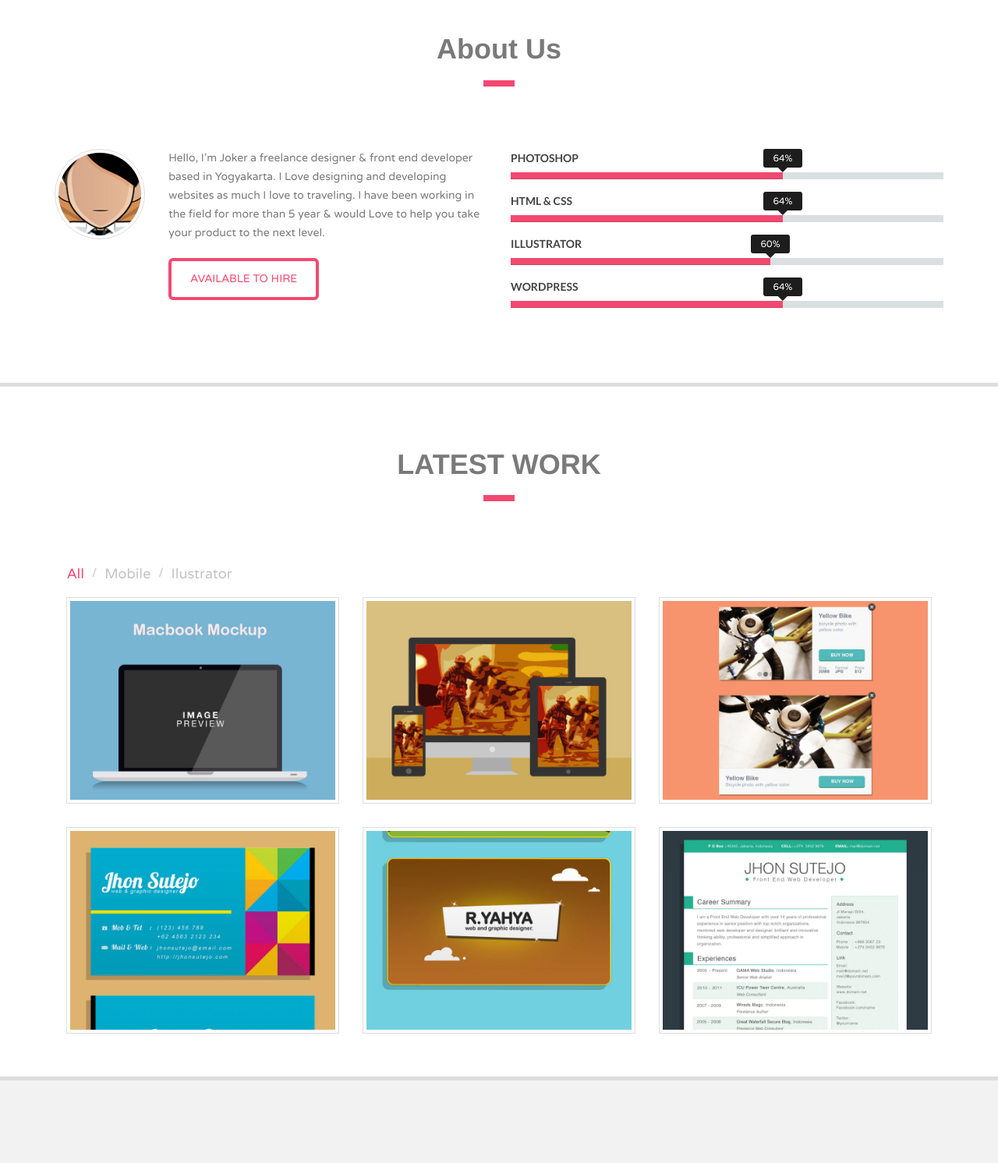
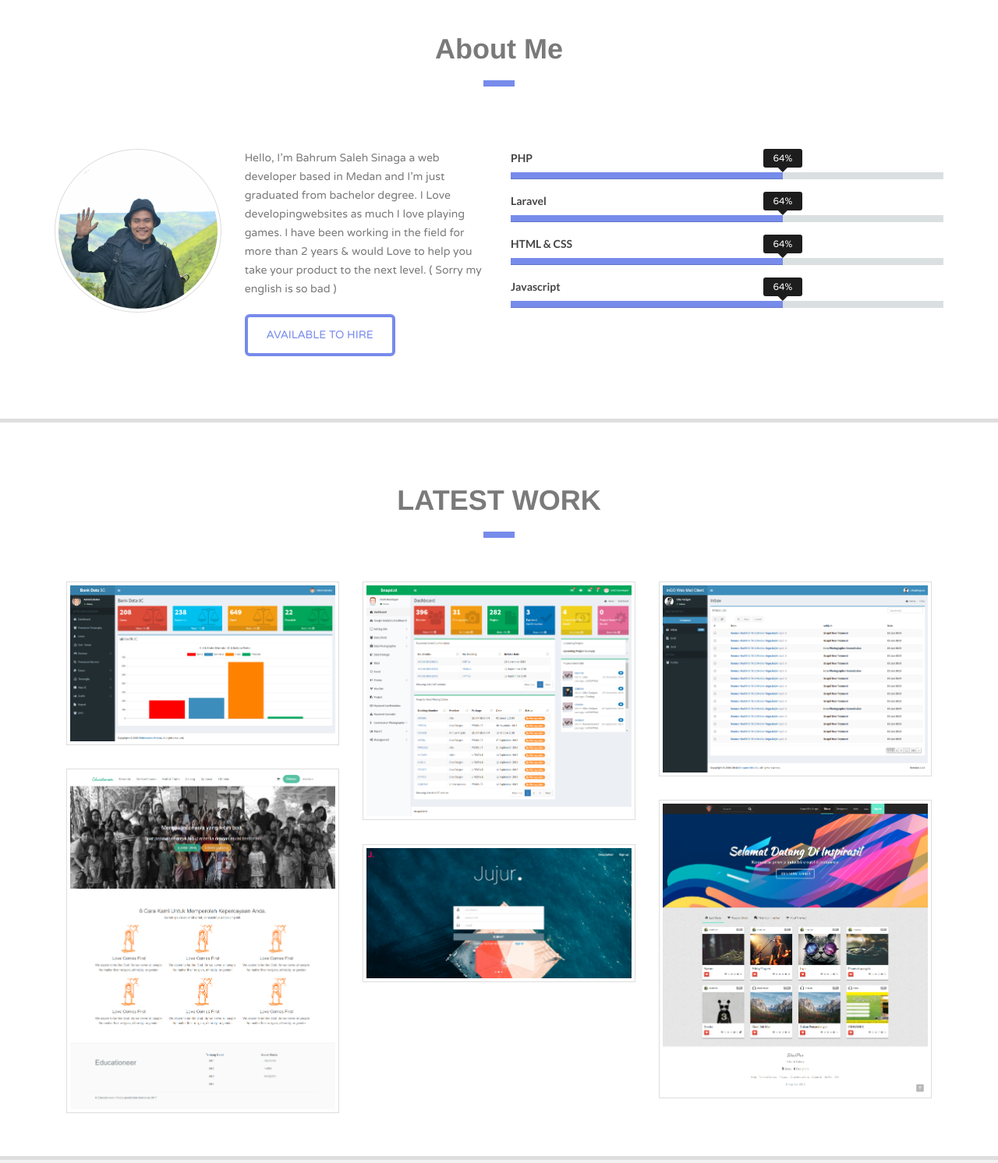
Before and after one commit to Madmor/madmor.github.io, a plain HTML site: page index.html in a window 1280 px wide. Shown: the part 837-2329 px from the top of the page at 78% size. Drawn offline with Linux system fonts and the light colour scheme.

Commit message:
fixing style

```diff
--- a/css/bootstrap-theme.min.css
+++ b/css/bootstrap-theme.min.css
@@ -5,15 +5,19 @@
 .main-about .btn-clear:hover,
 .main-caption .btn-clear:hover
  {
-background-color: #f24971;
+background-color: #778beb;
 }
 
-.border-color, .navbar-nav > li.current > a, .navbar-nav > li > a:hover, .link-attr a:hover, .main-about .btn-clear:hover, .main-caption .btn-clear:hover{
-border-color:#f24971;
+.border-color, .navbar-nav > li.current > a, .navbar-nav > li > a:hover, .main-about .btn-clear:hover, .main-caption .btn-clear:hover{
+	border-color:#778beb;
 }
 .bg-black, .navbar-inverse{
  background-color:#1d2127;
 }
 .color-primary, ul#filterOptions li.cur a, ul#filterOptions li a:hover, .link-attr a:hover{
-color: #f24971;
+	/* color: #778beb; */
 }
+
+.about-content a{
+	color: #778beb;
+}
--- a/css/style.css
+++ b/css/style.css
@@ -57,7 +57,7 @@ font-size:14px;
 
 /* =============================== header ===================================== */
 .header{
-background: url(../img/bghead.jpg) no-repeat center fixed;
+background: url(../img/adam-stefanca-1311376-unsplash.jpg) no-repeat center fixed;
     -webkit-background-size: cover;
 -moz-background-size: cover;
 -o-background-size: cover;
@@ -243,7 +243,7 @@ padding-bottom:20px;
 margin:0;
 }
 .avatar{
- max-width:120px;
+ /* max-width:120px;    */
 }
 .avatar img{
     border-radius: 50%;
--- a/index.html
+++ b/index.html
@@ -7,7 +7,7 @@
 	<meta name="description" content="">
 	<meta name="author" content="">
 
-	<title>Joker - Creative One Page Template</title>
+	<title>Portofolio</title>
 
 	<!-- Bootstrap core CSS -->
 	<link href="css/bootstrap.min.css" rel="stylesheet">
@@ -15,7 +15,7 @@
 	<!-- Add custom CSS here -->
 
 	<link href="css/style.css" rel="stylesheet">
-	<link href="css/ekko-lightbox.css" rel="stylesheet">
+	<!-- <link href="css/ekko-lightbox.css" rel="stylesheet"> -->
 	<link href="css/flexslider.css" rel="stylesheet">
 	<link href="css/animate.min.css" rel="stylesheet">
 	<link href="font-awesome/css/font-awesome.min.css" rel="stylesheet">
@@ -39,7 +39,7 @@
 		<span class="icon-bar"></span>
 		<span class="icon-bar"></span>
 		</button>
-					<a class="navbar-brand bg-primary" href="#about">JOKER</a>
+					<a class="navbar-brand bg-primary" href="#about"><b>MAD</b>MOR</a>
 				</div>
 
 				<!-- Collect the nav links, forms, and other content for toggling -->
@@ -66,22 +66,22 @@
 		<div class="maskHeader"></div>
 		<div class="main-caption">
 			<div class="logo">
-				<img src="img/jk.png" alt="logo" />
+				<!-- <img src="img/jk.png" alt="logo" /> -->
 			</div>
 			<!-- slider -->
 			<div id="flex-head" class="flexslider">
 				<ul class="slides">
 					<li>
-						<h1>Hi,I'm Joker</h1>
+						<h1>Hi,I'm Bahrum Saleh Sinaga</h1>
 						<h2>Welcome to My Studio</h2>
 					</li>
 					<li>
-						<h1>I'm a Freelancer</h1>
+						<h1>I'm a Software Engineer</h1>
 						<h2>Passionate about solving problems with clarity, simplicity & honestly</h2>
 					</li>
 					<li>
-						<h1>And I'm a Web Designer</h1>
-						<h2>Design & Build Beautiful Crafted Web Experiences</h2>
+						<h1>Now, I'm a Freelancer</h1>
+						<h2>Design & Build Great Website</h2>
 					</li>
 				</ul>
 			</div>
@@ -101,7 +101,7 @@
 			<div class="row">
 				<div class="col-md-10  col-md-offset-1">
 					<div class="build title-page">
-						<h2 class="text-center">About Us</h2>
+						<h2 class="text-center">About Me</h2>
 						<div class="line-title bg-primary"></div>
 					</div>
 				</div>
@@ -113,19 +113,17 @@
 				<div class="col-md-6">
 					<div class="build main-about">
 						<div class="row">
-							<div class="col-md-3">
+							<div class="col-md-5">
 								<div class="main-avatar text-center">
 									<div class="avatar img-thumbnail img-circle">
-										<img src="img/avatar.jpg" alt="avatar" />
+										<img style="width:500px;height:200px;object-fit:cover;" src="img/1485959744301_pic_edit_20170201214215.jpg" alt="avatar" />
 									</div>
 								</div>
 
 							</div>
-							<div class="col-md-9">
+							<div class="col-md-7">
 								<div class="about-content">
-									<p>Hello, I'm Joker a freelance designer & front end developer based in Yogyakarta. I Love designing and developing
-										websites as much I love to traveling. I have been working in the field for more than 5 year & would Love to help
-										you take your product to the next level.</p>
+									<p>Hello, I'm Bahrum Saleh Sinaga a web developer based in Medan and I'm just graduated from bachelor degree. I Love developingwebsites as much I love playing games. I have been working in the field for more than 2 years & would Love to help you take your product to the next level. ( Sorry my english is so bad )</p>
 									<a href="#contact" class="btn btn-clear btn-lg border-color linear hire">AVAILABLE TO HIRE</a>
 								</div>
 							</div>
@@ -139,10 +137,20 @@
 				<div class="col-md-6">
 					<div class="build progressbar-a">
 						<div class="wrapp-progress">
-							<p class="pull-left">PHOTOSHOP</p>
+							<p class="pull-left">PHP</p>
 							<div class="progress">
 
-								<div class="progress-bar  clearfix" role="progressbar" aria-valuenow="89" aria-valuemin="0" aria-valuemax="100" style="width: 0%">
+								<div class="progress-bar  clearfix" role="progressbar" aria-valuenow="80" aria-valuemin="0" aria-valuemax="100" style="width: 0%">
+									<span class="precent-value"></span>
+									<i class="fa fa-caret-down"></i>
+								</div>
+							</div>
+						</div>
+						<div class="wrapp-progress">
+							<p class="pull-left">Laravel</p>
+							<div class="progress">
+
+								<div class="progress-bar  clearfix" role="progressbar" aria-valuenow="90" aria-valuemin="0" aria-valuemax="100" style="width: 0%">
 									<span class="precent-value"></span>
 									<i class="fa fa-caret-down"></i>
 								</div>
@@ -159,20 +167,10 @@
 							</div>
 						</div>
 						<div class="wrapp-progress">
-							<p class="pull-left">ILLUSTRATOR</p>
+							<p class="pull-left">Javascript</p>
 							<div class="progress">
 
-								<div class="progress-bar  clearfix" role="progressbar" aria-valuenow="60" aria-valuemin="0" aria-valuemax="100" style="width: 0%">
-									<span class="precent-value"></span>
-									<i class="fa fa-caret-down"></i>
-								</div>
-							</div>
-						</div>
-						<div class="wrapp-progress">
-							<p class="pull-left">WORDPRESS</p>
-							<div class="progress">
-
-								<div class="progress-bar  clearfix" role="progressbar" aria-valuenow="70" aria-valuemin="0" aria-valuemax="100" style="width: 0%">
+								<div class="progress-bar  clearfix" role="progressbar" aria-valuenow="80" aria-valuemin="0" aria-valuemax="100" style="width: 0%">
 									<span class="precent-value"></span>
 									<i class="fa fa-caret-down"></i>
 								</div>
@@ -202,14 +200,14 @@
 			<!-- end row -->
 			<div class="col-md-12">
 
-				<ul id="filterOptions" class="clearfix">
+				<!-- <ul id="filterOptions" class="clearfix">
 					<li class="cur"><a class="btn btn-link linear" href="#" data-group="all">All</a></li>
 					<li><span>/</span></li>
 					<li><a class="btn btn-link linear" href="#" data-group="mobile">Mobile</a></li>
 					<li><span>/</span></li>
 					<li><a class="btn btn-link linear" href="#" data-group="ilustrator">Ilustrator</a></li>
 
-				</ul>
+				</ul> -->
 
 			</div>
 			<!--end-col-->
@@ -220,24 +218,21 @@
 							<div class="col-xs-12 col-sm-4 col-md-4 box" data-groups='["all", "ilustrator"]'>
 								<div class="folio-img">
 									<div class="portfolio-item ">
+										<a href="https://datapelaku3cmedan.com">
 											<div class="thumbnail">
 												<div class="thumb-img">
 
 													<div class="link-attr">
-													<a href="img/portfolio/p01-large.jpg" data-gallery="global-gallery" data-parent="" data-toggle="lightbox" data-title="Image Title Here"
-														class="link-search animated linear"><i class="fa fa-search"></i></a>
-													<a href="#" class="link-chain animated linear"><i class="fa  fa-chain"></i></a>
 													</div>
-												<img class="linear img-portfolio img-responsive" src="img/portfolio/p01-large.jpg" alt="This Is Image">
-
+													<img class="linear img-portfolio img-responsive" src="img/portfolio/3c.png" alt="This Is Image">
 
 													<div class="folio-caption">
 														<i class="fa fa-caret-up"></i>
-													<p>This is Folio Caption</p>
-
+														<p>Data Pelaku 3C Medan</p>
 													</div>
 												</div>
 											</div>
+										</a>
 
 									</div>
 								</div>
@@ -245,21 +240,41 @@
 							<div class="col-xs-12 col-sm-4 col-md-4 box" data-groups='["all", "mobile"]'>
 								<div class="folio-img">
 									<div class="portfolio-item">
+										<a href="https://snapd.id">
 											<div class="thumbnail">
 												<div class="thumb-img">
 													<div class="link-attr">
-													<a href="img/portfolio/p02-large.jpg" data-gallery="global-gallery" data-parent="" data-toggle="lightbox" data-title="Image Title Here"
-														class="link-search animated linear"><i class="fa fa-search"></i></a>
-													<a href="#" class="link-chain animated linear"><i class="fa  fa-chain"></i></a>
 													</div>
-												<img class="linear img-portfolio img-responsive" src="img/portfolio/p02-large.jpg" alt="This Is Image">
-												<div class="link"><a href="#">This Is Folio Link2</a></div>
+													<img class="linear img-portfolio img-responsive" src="img/portfolio/snapd.png" alt="This Is Image">
+													<div class="link"><a href="snapd.id">SNAPD</a></div>
 													<div class="folio-caption">
 														<i class="fa fa-caret-up"></i>
-													<p>This is Folio Caption</p>
+														<p>SNAPD</p>
 													</div>
 												</div>
 											</div>
+										</a>
+									</div>
+								</div>
+							</div>
+							<div class="col-xs-12 col-sm-4 col-md-4 box" data-groups='["all", "mobile", "ilustrator"]'>
+								<div class="folio-img">
+									<div class="portfolio-item">
+										<a href="https://newmail.ingo.io">
+											<div class="thumbnail">
+												<div class="thumb-img">
+													<div class="link-attr">
+													</div>
+													<img class="linear img-portfolio img-responsive" src="img/portfolio/mail.png" alt="This Is Image">
+													<div class="link"><a href="newmail.ingo.io">Ingo Web Mail</a></div>
+													<div class="folio-caption">
+														<i class="fa fa-caret-up"></i>
+														<p>Ingo Web Mail</p>
+													</div>
+												</div>
+											</div>
+										</a>
+
 									</div>
 								</div>
 							</div>
@@ -269,15 +284,12 @@
 										<div class="thumbnail">
 											<div class="thumb-img">
 												<div class="link-attr">
-													<a href="img/portfolio/p03-large.jpg" data-gallery="global-gallery" data-parent="" data-toggle="lightbox" data-title="Image Title Here"
-														class="link-search animated linear"><i class="fa fa-search"></i></a>
-													<a href="#" class="link-chain animated linear"><i class="fa  fa-chain"></i></a>
 												</div>
-												<img class="linear img-portfolio img-responsive" src="img/portfolio/p03-large.jpg" alt="This Is Image">
-												<div class="link"><a href="#">This Is Folio Link3</a></div>
+												<img class="linear img-portfolio img-responsive" src="img/portfolio/educationeer.png" alt="This Is Image">
+												<div class="link"><a href="#"> Educationeer </a></div>
 												<div class="folio-caption">
 													<i class="fa fa-caret-up"></i>
-													<p>This is Folio Caption</p>
+													<p>Educationeer</p>
 												</div>
 											</div>
 										</div>
@@ -291,15 +303,12 @@
 										<div class="thumbnail">
 											<div class="thumb-img">
 												<div class="link-attr">
-													<a href="img/portfolio/p04-large.jpg" data-gallery="global-gallery" data-parent="" data-toggle="lightbox" data-title="Image Title Here"
-														class="link-search animated linear"><i class="fa fa-search"></i></a>
-													<a href="#" class="link-chain animated linear"><i class="fa  fa-chain"></i></a>
 												</div>
-												<img class="linear img-portfolio img-responsive" src="img/portfolio/p04-large.jpg" alt="This Is Image">
-												<div class="link"><a href="#">This Is Folio Link4</a></div>
+												<img class="linear img-portfolio img-responsive" src="img/portfolio/skripsi.png" alt="This Is Image">
+												<div class="link"><a href="#">Berbagi Karya ( Skripsi )</a></div>
 												<div class="folio-caption">
 													<i class="fa fa-caret-up"></i>
-													<p>This is Folio Caption</p>
+													<p>Berbagi Karya ( Skripsi )</p>
 												</div>
 											</div>
 										</div>
@@ -313,37 +322,12 @@
 										<div class="thumbnail">
 											<div class="thumb-img">
 												<div class="link-attr">
-													<a href="img/portfolio/p05-large.jpg" data-gallery="global-gallery" data-parent="" data-toggle="lightbox" data-title="Image Title Here"
-														class="link-search animated linear"><i class="fa fa-search"></i></a>
-													<a href="#" class="link-chain animated linear"><i class="fa  fa-chain"></i></a>
 												</div>
-												<img class="linear img-portfolio img-responsive" src="img/portfolio/p05-large.jpg" alt="This Is Image">
-												<div class="link"><a href="#">This Is Folio Link5</a></div>
+												<img class="linear img-portfolio img-responsive" src="img/portfolio/jujur2.png" alt="This Is Image">
+												<div class="link"><a href="#"> Design Project </a></div>
 												<div class="folio-caption">
 													<i class="fa fa-caret-up"></i>
-													<p>This is Folio Caption</p>
-												</div>
-											</div>
-										</div>
-
-									</div>
-								</div>
-							</div>
-							<div class="col-xs-12 col-sm-4 col-md-4 box" data-groups='["all", "ilustrator"]'>
-								<div class="folio-img">
-									<div class="portfolio-item">
-										<div class="thumbnail">
-											<div class="thumb-img">
-												<div class="link-attr">
-													<a href="img/portfolio/p06-large.jpg" data-gallery="global-gallery" data-parent="" data-toggle="lightbox" data-title="Image Title Here"
-														class="link-search animated linear"><i class="fa fa-search"></i></a>
-													<a href="#" class="link-chain animated linear"><i class="fa  fa-chain"></i></a>
-												</div>
-												<img class="linear img-portfolio img-responsive" src="img/portfolio/p06-large.jpg" alt="This Is Image">
-												<div class="link"><a href="#">This Is Folio Link6</a></div>
-												<div class="folio-caption">
-													<i class="fa fa-caret-up"></i>
-													<p>This is Folio Caption</p>
+													<p>Design Project</p>
 												</div>
 											</div>
 										</div>
@@ -383,7 +367,7 @@
 				<div class="col-md-4 ">
 					<div class="build contact clearfix text-center">
 						<span class="fa fa-map-marker"></span>
-						<p>Merapi Street no.43 <br />Yogyakarta. Indonesia
+						<p>Saudara Street no.9, Medan Amplas <br />Medan. Indonesia
 							<p>
 					</div>
 				</div>
@@ -391,15 +375,14 @@
 				<div class="col-md-4 ">
 					<div class="build contact clearfix text-center">
 						<span class="fa fa-phone"></span>
-						<p>tel.<a href="tel:+824 2344 5602">+824 2344 5602</a></p>
-						<p>mob.<a href="tel:+824 256 9877">+824 256 9877</a></p>
+						<p><a href="tel:+62 821 6264 9052">+62 821 6264 9052</a></p>
 
 					</div>
 				</div>
 				<div class="col-md-4 ">
 					<div class="build contact clearfix text-center">
 						<span class="fa fa-envelope"></span>
-						<p>email.joker@youmail.co.id</p>
+						<p>sadnessman182@gmail.com</p>
 					</div>
 				</div>
 			</div>
@@ -416,7 +399,7 @@
 			<div class="row">
 				<div class="col-md-6 ">
 					<div class="cp-right">
-						<p>&copy; 2014 <a href="http://omahpsd.com" class="color-primary linear">OmahPSD</a>. All Rights Reserved. </p>
+						<!-- <p>&copy; 2018 <a href="http://omahpsd.com" class="color-primary linear">OmahPSD</a>. All Rights Reserved. </p> -->
 					</div>
 					<!-- end build -->
 				</div>
```
Also changed, not shown: img/1485959744301_pic_edit_20170201214215.jpg (added), img/portfolio/3c.png (added), img/portfolio/educationeer.png (added), img/portfolio/jujur.png (added), img/portfolio/jujur2.png (added), img/portfolio/mail.png (added), img/portfolio/skripsi.png (added), img/portfolio/snapd.png (added), 1 other file. Lines whose indentation alone changed are shown as unchanged.
